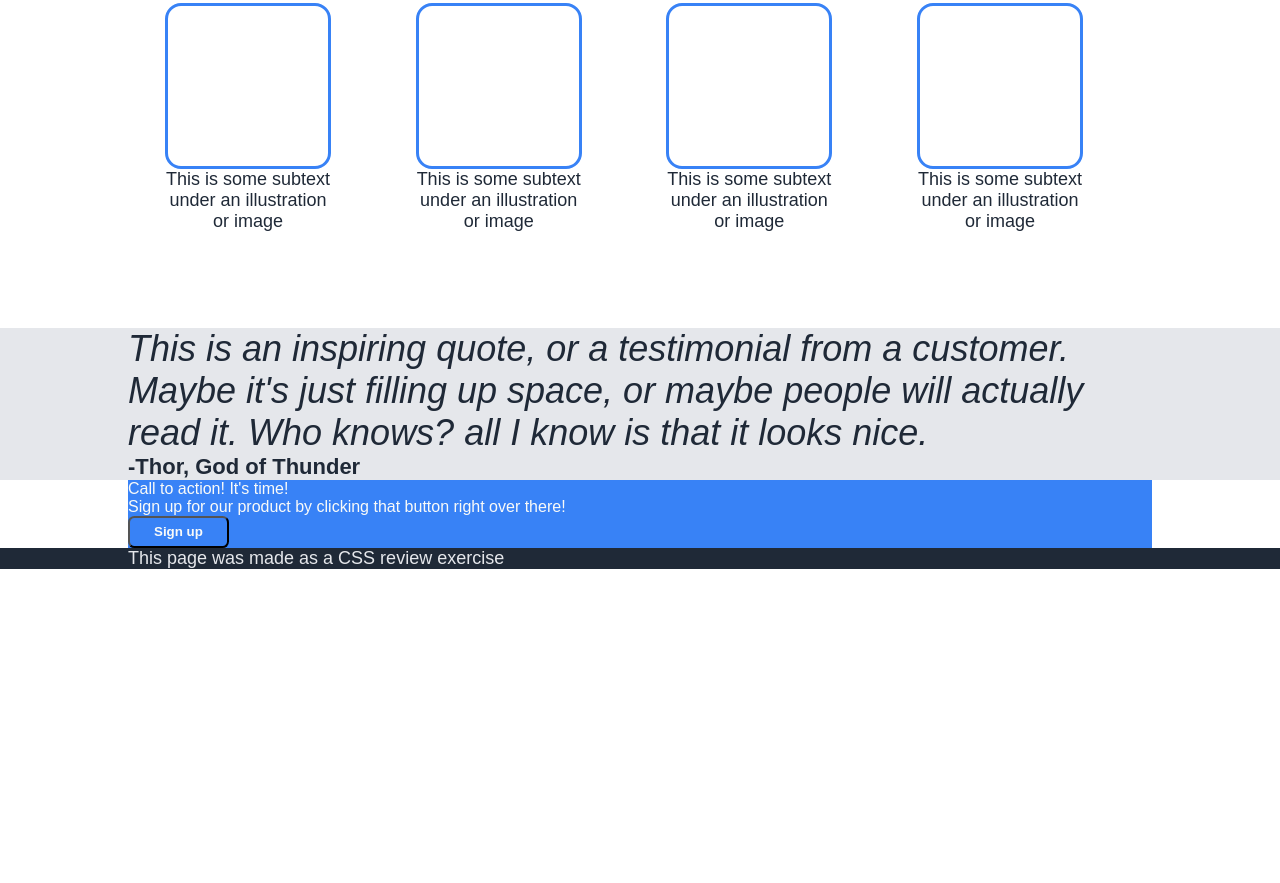
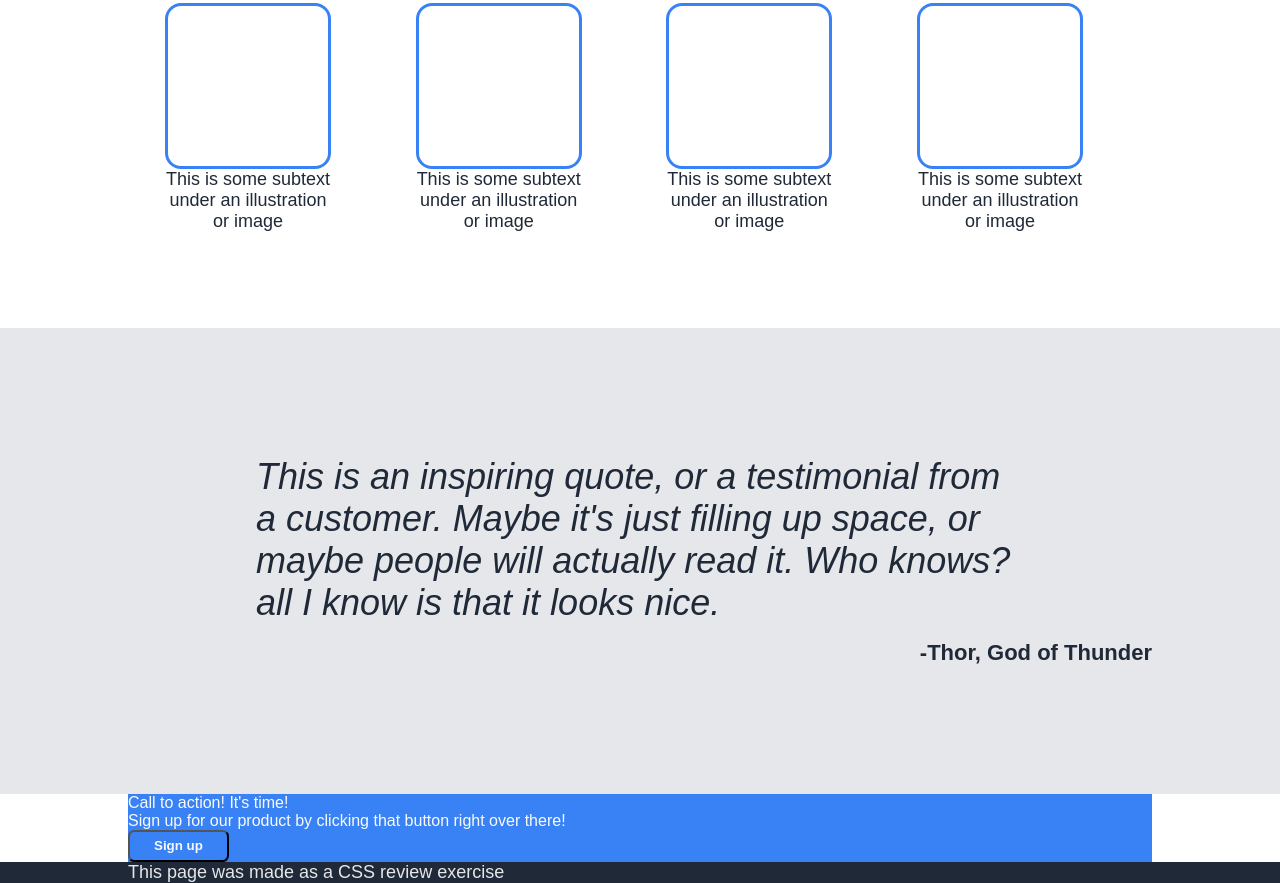
Before and after one commit to RyanMcEntire/landing-page-review, a plain HTML site: page index.html in a window 1280 px wide. Shown: the part 563-1446 px from the top of the page. Before the commit the page ends 1132 px from the top, so only its background shows below. Drawn offline with Linux system fonts and the light colour scheme.

Commit message:
place items in quote area

```diff
--- a/index.html
+++ b/index.html
@@ -57,12 +57,14 @@
       </div>
     </div>
     <div class="dark-text" id="body3">
-      <div class="quote">
-        This is an inspiring quote, or a testimonial from a customer. Maybe it's
-        just filling up space, or maybe people will actually read it. Who knows?
-        all I know is that it looks nice.
+      <div>
+        <div class="quote">
+          This is an inspiring quote, or a testimonial from a customer. Maybe it's
+          just filling up space, or maybe people will actually read it. Who knows?
+          all I know is that it looks nice.
+        </div>
+        <div class="quote-author">-Thor, God of Thunder</div>
       </div>
-      <div class="quote-author">-Thor, God of Thunder</div>
     </div>
     <div class="light-text" id="body4">
       <div>
--- a/styles.css
+++ b/styles.css
@@ -113,6 +113,29 @@ button {
   border-radius: 1rem;
 }
 
+#body3 > div {
+  display: flex;
+  flex-direction: column;
+  gap: 1rem;
+}
+
+.quote {
+  font-size: 36px;
+  font-style: italic;
+  font-weight: lighter;
+  padding: 8rem 8rem 0rem 8rem;
+  min-width: 30rem;
+}
+
+.quote-author {
+  display: flex;
+  font-size: 22px;
+  font-weight: bolder;
+  align-self: flex-end;
+  padding-bottom: 8rem;
+
+}
+
 .logo {
   font-size: 24px;
   font-weight: bolder;
@@ -140,17 +163,6 @@ button {
   color: #f9faf8;
 }
 
-.quote {
-  font-size: 36px;
-  font-style: italic;
-  font-weight: lighter;
-}
-
-.quote-author {
-  font-size: 22px;
-  font-weight: bolder;
-}
-
 .blue-section {
   background-color: #3882f6;
 }
```
